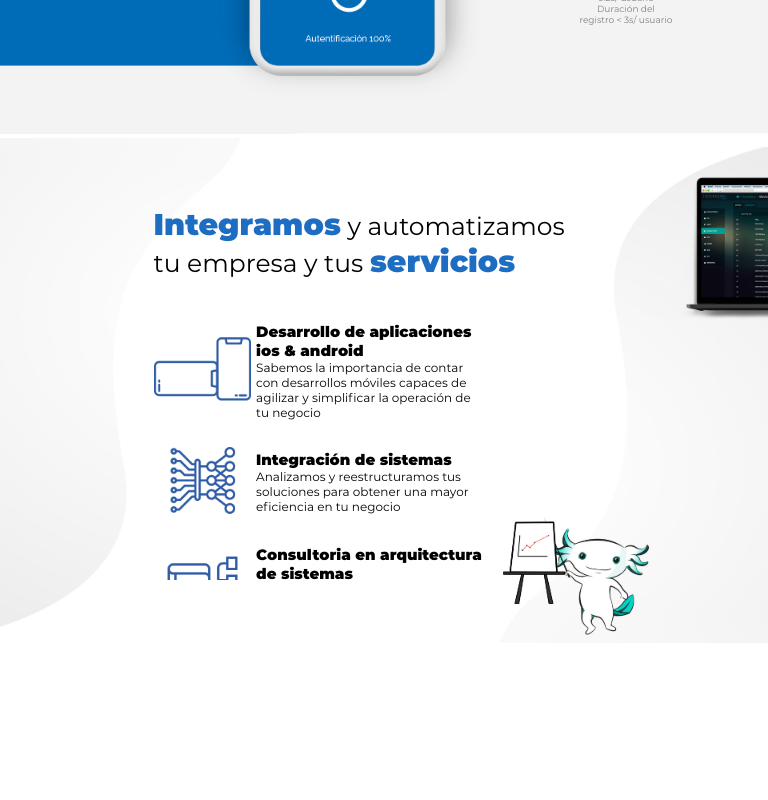
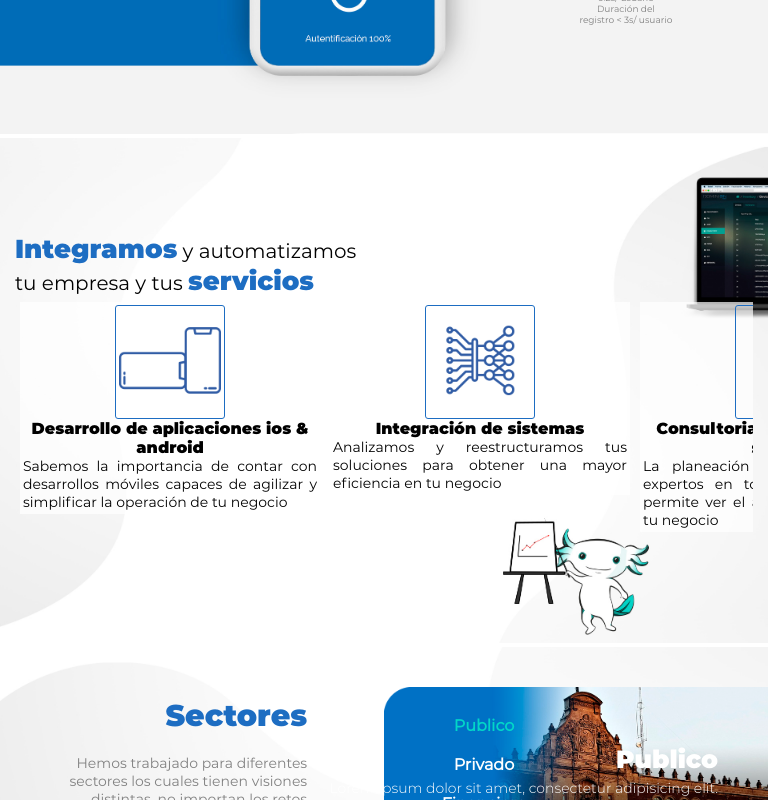
Before and after one commit to DiegoCruz24/nevam, a React (Create React App) app: page / in a window 768 px wide. Shown: the part 1060-1860 px from the top of the page. Before the commit the page ends 1707 px from the top, so only its background shows below. Built offline with nearby package versions, Linux system fonts and the light colour scheme.

Commit message:
más avance del responsivo

```diff
--- a/src/Components/Home/Home.js
+++ b/src/Components/Home/Home.js
@@ -58,12 +58,12 @@ export default class Home extends React.Component{
 
                 <div className="container-home-solutions" id={"prueba"}>
                     <Solutions/>
-                </div>{/*}
+                </div>
                 <div id="sectores"></div>
                 <div className="container-home-sectors">
                     <Sectors/>
                 </div>
-                <div id="contacto"></div>*/}
+                <div id="contacto"></div>
             </div>
         );
     }
--- a/src/Components/Solutions/Solutions.js
+++ b/src/Components/Solutions/Solutions.js
@@ -23,6 +23,7 @@ export default class Solutions extends React.Component{
                     <div className="container-solutions-title">
                         <p><span className="text-blue-solution">Integramos</span> y automatizamos</p>
                         <p>tu empresa y tus <span className="text-blue-solution">servicios</span> </p>
+
                         <div className="container-solutions-info">
                             <div className="container-solutions-info-item">
                                 <div className="container-solutions-info-item-image">
--- a/src/Styles/Solutions/SolutionsStyles.css
+++ b/src/Styles/Solutions/SolutionsStyles.css
@@ -77,172 +77,258 @@
 }
 
 /*responsivo*/
-@media only screen and (min-width: 0px) and (max-width: 767px){
+@media only screen and (min-width: 0px) and (max-width: 999px){
+    .container-solutions{
+        width: 100%;
+        box-sizing: border-box;
+    }
     .container-solutions img{
-        height: 600px;
+        width: 100%;
+        max-width: 100%;
+    }
+    .container-block{
+        width: 100%;
+        box-sizing: border-box;
     }
     .container-solutions-title{
-        top: 30px;
+        margin: 0;
+        width: 100%;
+        box-sizing: border-box;
+        padding: 50px 5px 5px 5px;
     }
     .container-solutions-title p{
+        font-size: 10px;
+    }
+    .text-blue-solution{
+        font-size: 14px;
+    }
+    .container-solutions-info{
+        height: 200px;
+        overflow: auto;
+        flex-direction: column;
+        margin: 0 !important;
+        padding-top: 0;
+    }
+    .container-solutions-info-item{
+        flex-direction: column;
+        padding: 3px;
+        box-sizing: border-box;
+        background: rgba(255,255,255,0.7);
+        margin: 5px;
+    }
+    .container-solutions-info-item-image{
+        border: solid 1px #1d6dc2;
+        border-radius: 3px;
+        width: 70px;
+        margin: auto;
+        padding: 3px;
+        box-sizing: border-box;
+    }
+    .container-solutions-info-item-data{
         width: 100%;
-        max-width: 450px;
+        box-sizing: border-box;
+        margin: 0;
+    }
+    .data-title{
+        font-size: 10px !important;
+        text-align: center !important;
+    }
+    .data-text{
+        font-size: 9px !important;
+        text-align: justify !important;
+    }
+}
+@media only screen and (min-width: 450px) and (max-width: 499px){
+    .container-solutions-title p{
+        font-size: 15px;
+    }
+    .text-blue-solution{
+        font-size: 19px;
+    }
+    .data-title{
+        font-size: 12px !important;
+        text-align: center !important;
+    }
+    .data-text{
+        font-size: 11px !important;
+        text-align: justify !important;
+    }
+}
+@media only screen and (min-width: 500px) and (max-width: 599px){
+    .container-solutions-info-item-image{
+        border: solid 1px #1d6dc2;
+        border-radius: 3px;
+        width: 90px;
+        margin: auto;
+        padding: 3px;
+        box-sizing: border-box;
+    }
+    .container-solutions-title p{
+        font-size: 16px;
+    }
+    .text-blue-solution{
+        font-size: 20px;
+    }
+    .data-title{
+        font-size: 14px !important;
+        text-align: center !important;
+    }
+    .data-text{
+        font-size: 12px !important;
+        text-align: justify !important;
+    }
+}
+@media only screen and (min-width: 600px) and (max-width: 649px){
+    .container-solutions-info{
+        height: 200px;
+    }
+    .container-solutions-title{
+        margin: 0;
+        width: 100%;
+        box-sizing: border-box;
+        padding: 0 5px 5px 5px;
+    }
+    .container-solutions-info-item-image{
+        border: solid 1px #1d6dc2;
+        border-radius: 3px;
+        width: 90px;
+        margin: auto;
+        padding: 3px;
+        box-sizing: border-box;
+    }
+    .container-solutions-title p{
         font-size: 18px;
-        background: rgba(255,255,255,0.7);
-        padding: 5px;
+    }
+    .text-blue-solution{
+        font-size: 22px;
+    }
+    .data-title{
+        font-size: 14px !important;
+        text-align: center !important;
+    }
+    .data-text{
+        font-size: 12px !important;
+        text-align: justify !important;
+    }
+}
+@media only screen and (min-width: 650px) and (max-width: 749px){
+    .container-solutions-info{
+        height: 250px;
+    }
+    .container-solutions-title{
+        margin: 0;
+        width: 100%;
+        box-sizing: border-box;
+        padding: 0 15px 5px 15px;
+    }
+    .container-solutions-info-item-image{
+        border: solid 1px #1d6dc2;
+        border-radius: 3px;
+        width: 110px;
+        margin: auto;
+        padding: 3px;
+        box-sizing: border-box;
+    }
+    .container-solutions-title p{
+        font-size: 20px;
+    }
+    .text-blue-solution{
+        font-size: 26px;
+    }
+    .data-title{
+        font-size: 16px !important;
+        text-align: center !important;
+    }
+    .data-text{
+        font-size: 14px !important;
+        text-align: justify !important;
+    }
+}
+@media only screen and (min-width: 750px) and (max-width: 949px){
+    .container-solutions-info-item{
+        width: 300px;
+    }
+    .container-solutions-info{
+        height: 250px;
+    }
+    .container-solutions-title{
+        margin: 0;
+        width: 100%;
+        box-sizing: border-box;
+        padding: 0 15px 5px 15px;
+    }
+    .container-solutions-info-item-image{
+        border: solid 1px #1d6dc2;
+        border-radius: 3px;
+        width: 110px;
+        margin: auto;
+        padding: 3px;
+        box-sizing: border-box;
+    }
+    .container-solutions-title p{
+        font-size: 20px;
+    }
+    .text-blue-solution{
+        font-size: 26px;
+    }
+    .data-title{
+        font-size: 16px !important;
+        text-align: center !important;
+    }
+    .data-text{
+        font-size: 14px !important;
+        text-align: justify !important;
+    }
+}
+@media only screen and (min-width: 950px) and (max-width: 999px){
+    .container-solutions-info-item-image{
+        border: solid 1px #1d6dc2;
+        border-radius: 3px;
+        width: 100px;
+        margin: auto;
+        padding: 3px;
         box-sizing: border-box;
     }
     .container-solutions-info{
-        width: 100%;
-        height: 279px;
-        overflow: auto;
+        flex-wrap: wrap !important;
+        flex-direction: row !important;
+        justify-content: center !important;
+        height: 500px;
     }
-    .container-solutions-info-item{
-        width: 300px;
+    .container-solutions-title p{
+        font-size: 25px;
     }
-    .container-solutions-info-item img{
-        width: 250px;
-        height: 250px;
+    .text-blue-solution{
+        font-size: 31px;
+    }
+    .data-title{
+        font-size: 18px !important;
+        text-align: center !important;
+    }
+    .data-text{
+        font-size: 16px !important;
+        text-align: justify !important;
     }
 }
-@media only screen and (min-width: 768px) and (max-width: 992px){
+@media only screen and (min-width: 1000px) and (max-width: 1249px){
+    /*.container-solutions-info-item-image{
+        border: solid 1px #1d6dc2;
+        border-radius: 3px;
+        width: 130px;
+        margin: auto;
+        padding: 3px;
+        box-sizing: border-box;
+    }*/
+}
+@media only screen and (min-width: 1250px){
     .container-solutions-info{
-        width: 100%;
-        height: 270px;
-        overflow: auto;
+        width: 80%;
+        margin: 50px auto !important;
     }
-    .container-solutions-info-item{
-        width: 330px;
+    .container-solutions-title p{
+        font-size: 30px;
     }
-    .container-solutions-info-item img,
-    .top img{
-        width: 300px !important;
+    .text-blue-solution{
+        font-size: 40px;
     }
 }
-
-@media only screen and (min-width: 1200px) and (max-width: 1799px){
-    /*.container-solutions-title{
-        top: 170px;
-    }
-    .container-solutions-title p{
-        width: 1100px;
-        text-align: left;
-        margin: 0 !important;
-        font-size: 22px;
-    }
-    .text-blue-solution{
-        font-size: 27px;
-    }
-    .container-solutions-info{
-        width: 900px;
-        border: solid 2px green;
-        justify-content: flex-start;
-    }
-    .top{
-        width: 350px !important;
-    }
-    .top img{
-        width: 250px !important;
-    }
-    .container-solutions-info-item{
-
-    }*/
-}
-@media only screen and (min-width: 1500px) and (max-width: 1799px){
-    .container-solutions-info{
-        margin-top: 200px;
-    }
-}
-@media only screen and (min-width: 1800px) and (max-width: 2299px){
-    .container-solutions-title{
-        top: 200px;
-    }
-    .container-solutions-title p{
-        font-size: 50px;
-        width: 1100px;
-    }
-    .container-solutions-info{
-        width: 1400px;
-        margin-top: 180px;
-    }
-    .top{
-        width: 460px !important;
-    }
-    .container-solutions-info-item{
-        width: 340px;
-    }
-    .top img,
-    .container-solutions-info-item img{
-        width: 330px;
-    }
-}
-@media only screen and (min-width: 2300px) and (max-width: 3199px){
-    .container-solutions-title{
-        top: 350px;
-    }
-    .container-solutions-title p{
-        font-size: 80px;
-        width: 1500px;
-    }
-    .container-solutions-info{
-        width: 1800px;
-        margin-top: 10%;
-    }
-    .top{
-        width: 600px !important;
-    }
-    .container-solutions-info-item{
-        width: 450px;
-    }
-    .top img,
-    .container-solutions-info-item img{
-        width: 400px;
-    }
-}
-@media only screen and (min-width: 3200px) and (max-width: 4199px){
-    .container-solutions-title{
-        top: 400px;
-    }
-    .container-solutions-title p{
-        font-size: 100px;
-        width: 2000px;
-    }
-    .container-solutions-info{
-        width: 2800px;
-        margin-top: 10%;
-    }
-    .top{
-        width: 900px !important;
-    }
-    .container-solutions-info-item{
-        width: 650px;
-    }
-    .top img,
-    .container-solutions-info-item img{
-        width: 600px;
-    }
-}
-@media only screen and (min-width: 4200px){
-    .container-solutions-title{
-        top: 600px;
-    }
-    .container-solutions-title p{
-        font-size: 150px;
-        width: 3000px;
-    }
-    .container-solutions-info{
-        width: 3800px;
-        margin-top: 5%;
-    }
-    .top{
-        width: 1250px !important;
-    }
-    .container-solutions-info-item{
-        width: 900px;
-    }
-    .top img,
-    .container-solutions-info-item img{
-        width: 850px;
-    }
-}
-/**responsivo**/
```
